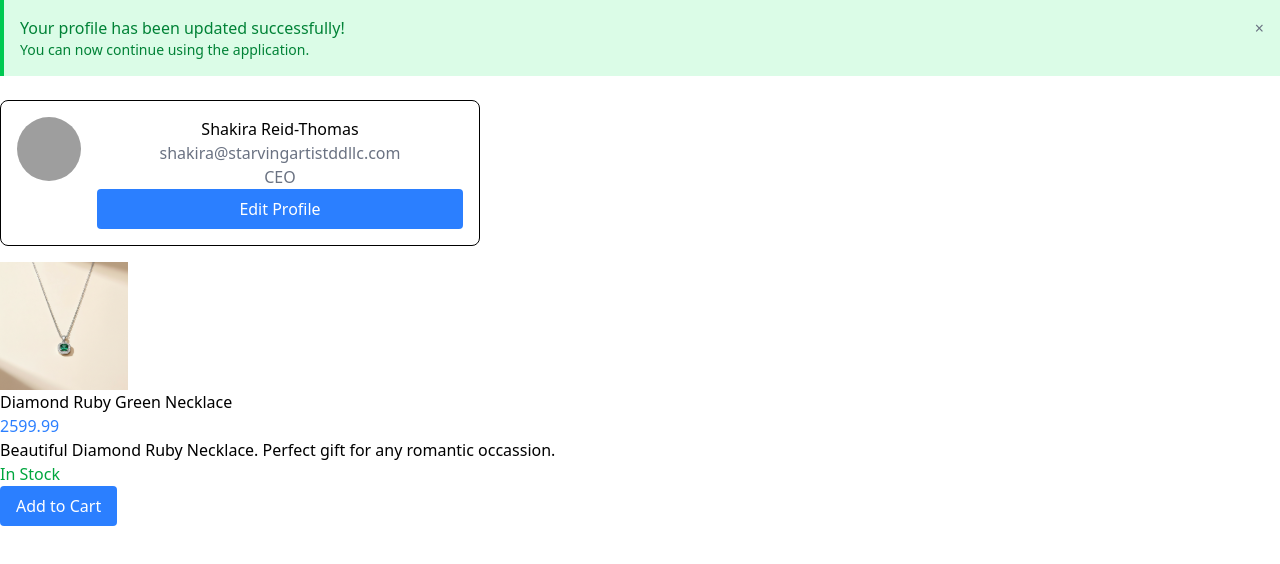
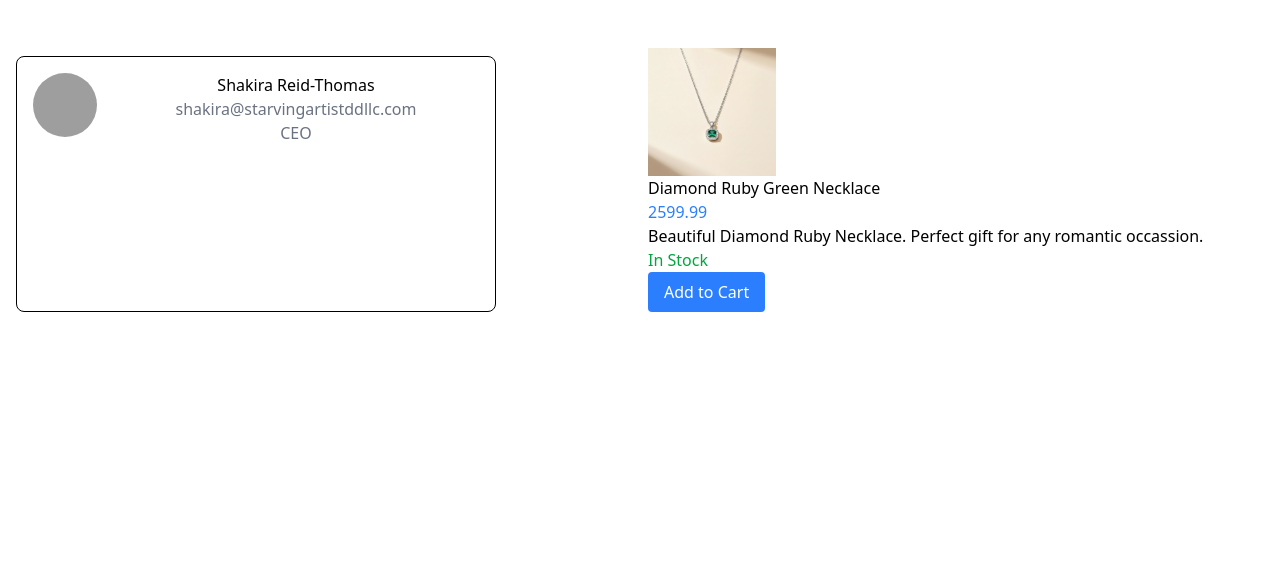
Before and after one commit to KaeTheDev/Component-Library, a React (Vite) app: page / in a window 1280 px wide. Shown: the top 564 px of the page. Built offline with nearby package versions, Linux system fonts and the light colour scheme; grey boxes are pictures that could not be loaded.

Commit message:
Added starter code from Lab that uses all components together

```diff
--- a/src/App.tsx
+++ b/src/App.tsx
@@ -1,8 +1,67 @@
 import { AlertBox } from "./components/AlertBox/AlertBox";
 import { UserProfileCard } from "./components/UserProfileCard/UserProfileCard";
 import { ProductDisplay } from "./components/ProductDisplay/ProductDisplay";
+import { useState } from "react";
 
-function App() {
+// function App() {
+//   const user = {
+//     id: "1",
+//     name: "Shakira Reid-Thomas",
+//     email: "shakira@starvingartistddllc.com",
+//     role: "CEO",
+//     avatarUrl: "https://avatar.iran.liara.run/public",
+//   };
+
+//   const product = {
+//     id: "1",
+//     name: "Diamond Ruby Green Necklace",
+//     price: 2599.99,
+//     description:
+//       "Beautiful Diamond Ruby Necklace. Perfect gift for any romantic occassion.",
+//     imageUrl: "/images/DiamondRubyNecklace.png",
+//     inStock: true,
+//   };
+
+//   return (
+//     <>
+//       <AlertBox
+//         type="success"
+//         message="Your profile has been updated successfully!"
+//         onClose={() => alert("Alert closed")}
+//       >
+//         <p className="text-sm">You can now continue using the application.</p>
+//       </AlertBox>
+
+//       <UserProfileCard
+//         user={user}
+//         showEmail={true}
+//         showRole={true}
+//         onEdit={(userId) => alert(`Editing user ${userId}`)}
+//       ></UserProfileCard>
+
+//       <ProductDisplay
+//         product={product}
+//         showDescription={true}
+//         showStockStatus={true}
+//         onAddToCart={(productId) => alert(`Added product ${productId}: ${product.name} to cart`)}
+//       >
+//       </ProductDisplay>
+//     </>
+//   );
+// }
+
+// export default App;
+
+
+const App = () => {
+  const [showAlert, setShowAlert] = useState(false);
+  const [cartItems, setCartItems] = useState<string[]>([]);
+
+  const handleAddToCart = (productId: string) => {
+    setCartItems([...cartItems, productId]);
+    setShowAlert(true);
+  };
+
   const user = {
     id: "1",
     name: "Shakira Reid-Thomas",
@@ -22,31 +81,31 @@
   };
 
   return (
-    <>
+    <div className="p-4">
+      {showAlert && (
         <AlertBox
           type="success"
-        message="Your profile has been updated successfully!"
-        onClose={() => alert("Alert closed")}
-      >
-        <p className="text-sm">You can now continue using the application.</p>
-      </AlertBox>
+          message="Product added to cart!"
+          onClose={() => setShowAlert(false)}
+        />
+      )}
 
+      <div className="grid grid-cols-1 md:grid-cols-2 gap-4 mt-4">
         <UserProfileCard
           user={user}
           showEmail={true}
           showRole={true}
-        onEdit={(userId) => alert(`Editing user ${userId}`)}
-      ></UserProfileCard>
+        />
 
         <ProductDisplay
           product={product}
           showDescription={true}
           showStockStatus={true}
-        onAddToCart={(productId) => alert(`Added product ${productId}: ${product.name} to cart`)}
-      >
-      </ProductDisplay>
-    </>
+          onAddToCart={handleAddToCart}
+        />
+      </div>
+    </div>
   );
-}
+};
 
 export default App;
```
Lines whose indentation alone changed are shown as unchanged.
